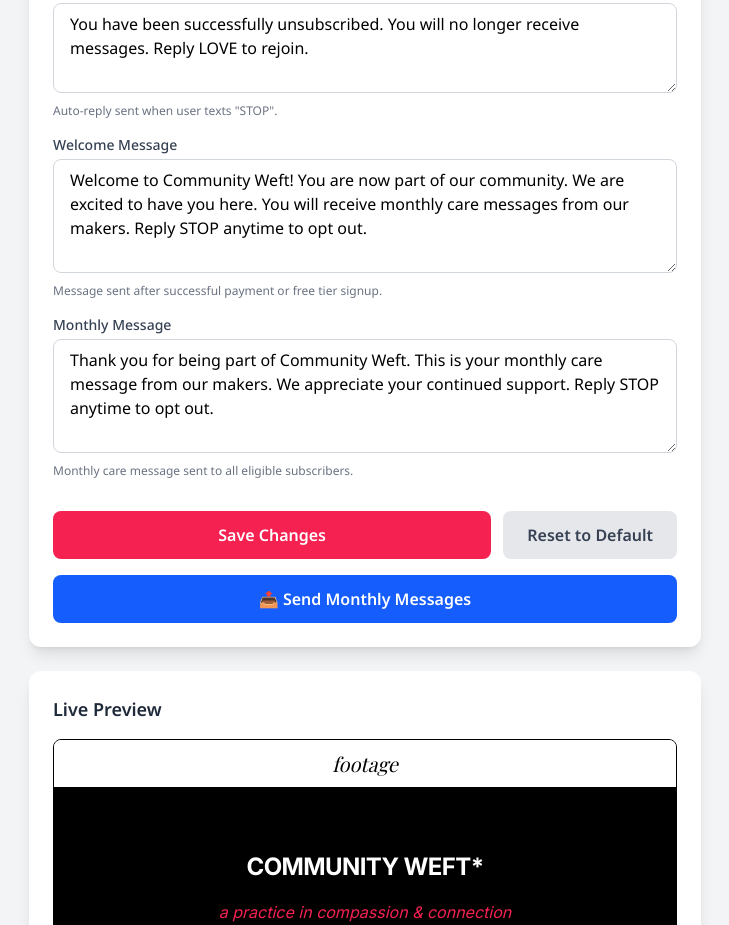
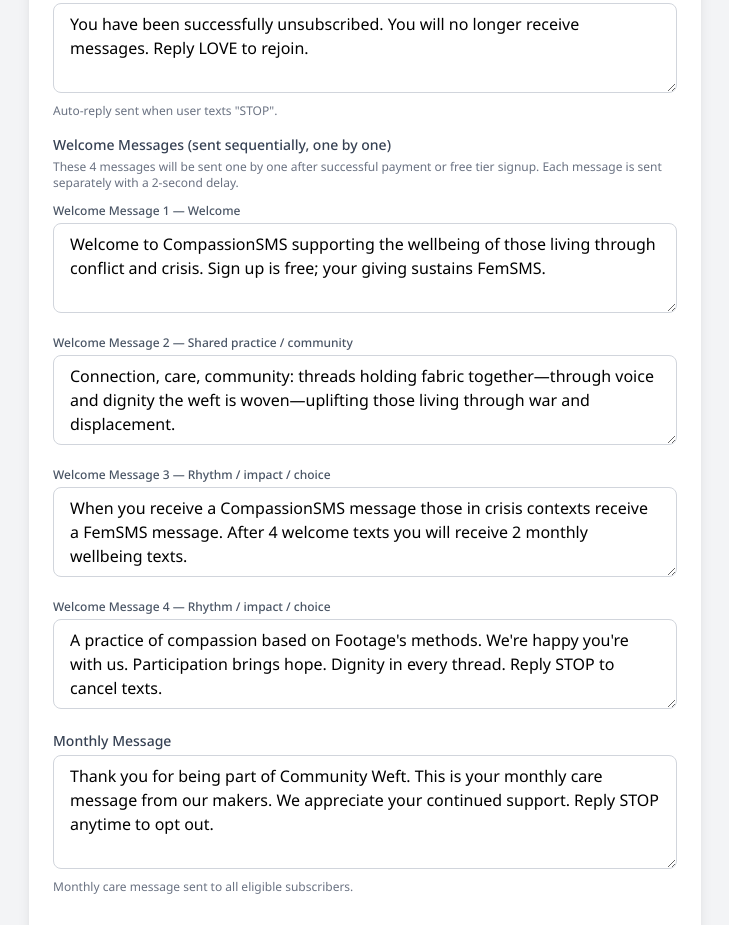
Before and after one commit to Salmanagha9692/SMS-Auto, a Next.js app: page /admin in a window 1280 px wide. Shown: the part 1024-1949 px from the top of the page, without its empty margins (275-1004 px from the left). Built offline with nearby package versions, Linux system fonts and the light colour scheme; no server answers.

Commit message:
Support 4-part welcome message sequence

```diff
--- a/app/admin/page.tsx
+++ b/app/admin/page.tsx
@@ -303,18 +303,65 @@
 
               <div>
                 <label className="block text-sm font-medium text-gray-700 mb-1">
-                  Welcome Message
+                  Welcome Messages (sent sequentially, one by one)
                 </label>
-                <textarea
-                  value={content.messages.welcomeMessage}
-                  onChange={(e) => updateMessage("welcomeMessage", e.target.value)}
-                  placeholder="Welcome to Community Weft! You are now part of our community. We are excited to have you here. You will receive monthly care messages from our makers. Reply STOP anytime to opt out."
-                  rows={4}
-                  className="w-full px-4 py-2 border border-gray-300 rounded-lg focus:ring-2 focus:ring-[#f52151] focus:border-transparent"
-                />
-                <p className="mt-1 text-xs text-gray-500">
-                  Message sent after successful payment or free tier signup.
+                <p className="mb-3 text-xs text-gray-500">
+                  These 4 messages will be sent one by one after successful payment or free tier signup. Each message is sent separately with a 2-second delay.
                 </p>
+
+                <div className="space-y-4">
+                  <div>
+                    <label className="block text-xs font-medium text-gray-600 mb-1">
+                      Welcome Message 1 — Welcome
+                    </label>
+                    <textarea
+                      value={content.messages.welcomeMessage1}
+                      onChange={(e) => updateMessage("welcomeMessage1", e.target.value)}
+                      placeholder="Welcome to CompassionSMS supporting the wellbeing of those living through conflict and crisis. Sign up is free; your giving sustains FemSMS."
+                      rows={3}
+                      className="w-full px-4 py-2 border border-gray-300 rounded-lg focus:ring-2 focus:ring-[#f52151] focus:border-transparent"
+                    />
+                  </div>
+
+                  <div>
+                    <label className="block text-xs font-medium text-gray-600 mb-1">
+                      Welcome Message 2 — Shared practice / community
+                    </label>
+                    <textarea
+                      value={content.messages.welcomeMessage2}
+                      onChange={(e) => updateMessage("welcomeMessage2", e.target.value)}
+                      placeholder="Connection, care, community: threads holding fabric together—through voice and dignity the weft is woven—uplifting those living through war and displacement."
+                      rows={3}
+                      className="w-full px-4 py-2 border border-gray-300 rounded-lg focus:ring-2 focus:ring-[#f52151] focus:border-transparent"
+                    />
+                  </div>
+
+                  <div>
+                    <label className="block text-xs font-medium text-gray-600 mb-1">
+                      Welcome Message 3 — Rhythm / impact / choice
+                    </label>
+                    <textarea
+                      value={content.messages.welcomeMessage3}
+                      onChange={(e) => updateMessage("welcomeMessage3", e.target.value)}
+                      placeholder="When you receive a CompassionSMS message those in crisis contexts receive a FemSMS message. After 4 welcome texts you will receive 2 monthly wellbeing texts."
+                      rows={3}
+                      className="w-full px-4 py-2 border border-gray-300 rounded-lg focus:ring-2 focus:ring-[#f52151] focus:border-transparent"
+                    />
+                  </div>
+
+                  <div>
+                    <label className="block text-xs font-medium text-gray-600 mb-1">
+                      Welcome Message 4 — Rhythm / impact / choice
+                    </label>
+                    <textarea
+                      value={content.messages.welcomeMessage4}
+                      onChange={(e) => updateMessage("welcomeMessage4", e.target.value)}
+                      placeholder="A practice of compassion based on Footage's methods. We're happy you're with us. Participation brings hope. Dignity in every thread. Reply STOP to cancel texts."
+                      rows={3}
+                      className="w-full px-4 py-2 border border-gray-300 rounded-lg focus:ring-2 focus:ring-[#f52151] focus:border-transparent"
+                    />
+                  </div>
+                </div>
               </div>
 
               <div>
--- a/app/api/airtable/content/route.ts
+++ b/app/api/airtable/content/route.ts
@@ -44,7 +44,7 @@
 
     // Validate messages structure if provided
     if (messages) {
-      const requiredFields = ['loveReply', 'unsubReply', 'stopReply', 'welcomeMessage', 'monthlyMessage'];
+      const requiredFields = ['loveReply', 'unsubReply', 'stopReply', 'welcomeMessage1', 'welcomeMessage2', 'welcomeMessage3', 'welcomeMessage4', 'monthlyMessage'];
       for (const field of requiredFields) {
         if (typeof messages[field] !== 'string') {
           return NextResponse.json({
@@ -75,7 +75,10 @@
         loveReply: messages.loveReply,
         unsubReply: messages.unsubReply,
         stopReply: messages.stopReply,
-        welcomeMessage: messages.welcomeMessage,
+        welcomeMessage1: messages.welcomeMessage1,
+        welcomeMessage2: messages.welcomeMessage2,
+        welcomeMessage3: messages.welcomeMessage3,
+        welcomeMessage4: messages.welcomeMessage4,
         monthlyMessage: messages.monthlyMessage
       };
     }
--- a/app/api/stripe/create-checkout-session/route.ts
+++ b/app/api/stripe/create-checkout-session/route.ts
@@ -1,7 +1,7 @@
 import { NextRequest, NextResponse } from 'next/server';
 import { createCheckoutSession } from '@/app/lib/stripe';
 import * as airtableService from '@/app/lib/airtable';
-import { sendSMS, sendSMSDirect } from '@/app/lib/bird';
+import { sendSMS, sendSMSDirect, sendSMSSequence } from '@/app/lib/bird';
 
 /**
  * Get the base URL, checking for ngrok or forwarded host headers
@@ -82,26 +82,28 @@
           status: 'completed',
         });
 
-        // Send welcome message for free tier
+        // Send welcome message sequence for free tier
         if (phoneNumber) {
           try {
-            // Get message template from Airtable
+            // Get message templates from Airtable
             const messages = await airtableService.getMessageTemplates();
-            const welcomeMessage = messages.welcomeMessage;
-            console.log(`📱 Sending welcome message to ${phoneNumber} (free tier)`);
-            // Use direct method as primary (matches curl format)
-            await sendSMSDirect(phoneNumber, welcomeMessage);
-            console.log('✅ Welcome message sent successfully');
+            const welcomeMessages = [
+              messages.welcomeMessage1,
+              messages.welcomeMessage2,
+              messages.welcomeMessage3,
+              messages.welcomeMessage4
+            ].filter(msg => msg && msg.trim()); // Filter out empty messages
+
+            if (welcomeMessages.length > 0) {
+              console.log(`📱 Sending ${welcomeMessages.length} welcome messages sequentially to ${phoneNumber} (free tier)`);
+              const results = await sendSMSSequence(phoneNumber, welcomeMessages, 2000); // 2 second delay between messages
+              const successCount = results.filter(r => r.success).length;
+              console.log(`✅ Welcome message sequence completed: ${successCount}/${welcomeMessages.length} sent successfully`);
+            } else {
+              console.log('⚠️  No welcome messages found in templates');
+            }
           } catch (smsError: any) {
-            console.error('⚠️  Failed to send welcome message:', smsError.message);
-            // Try alternative method
-            try {
-              const messages = await airtableService.getMessageTemplates();
-              await sendSMS(phoneNumber, messages.welcomeMessage);
-              console.log('✅ Welcome message sent successfully (alternative method)');
-            } catch (retryError: any) {
-              console.error('❌ Failed to send welcome message (both methods):', retryError.message);
-            }
+            console.error('⚠️  Failed to send welcome message sequence:', smsError.message);
           }
         }
 
--- a/app/api/stripe/webhook/route.ts
+++ b/app/api/stripe/webhook/route.ts
@@ -1,7 +1,7 @@
 import { NextRequest, NextResponse } from 'next/server';
 import { verifyWebhookSignature } from '@/app/lib/stripe';
 import * as airtableService from '@/app/lib/airtable';
-import { sendSMS, sendSMSDirect } from '@/app/lib/bird';
+import { sendSMS, sendSMSDirect, sendSMSSequence } from '@/app/lib/bird';
 import Stripe from 'stripe';
 
 /**
@@ -165,33 +165,32 @@
 
     console.log('✅ Payment record saved to Airtable');
 
-    // Send welcome message if phone number is available
+    // Send welcome message sequence if phone number is available
     if (phoneNumber) {
       try {
-        // Get message template from Airtable
+        // Get message templates from Airtable
         const messages = await airtableService.getMessageTemplates();
-        const welcomeMessage = messages.welcomeMessage;
+        const welcomeMessages = [
+          messages.welcomeMessage1,
+          messages.welcomeMessage2,
+          messages.welcomeMessage3,
+          messages.welcomeMessage4
+        ].filter(msg => msg && msg.trim()); // Filter out empty messages
 
-        console.log(`📱 Sending welcome message to ${phoneNumber}`);
-        // Use direct method as primary (matches curl format)
-        await sendSMSDirect(phoneNumber, welcomeMessage);
-        console.log('✅ Welcome message sent successfully');
+        if (welcomeMessages.length > 0) {
+          console.log(`📱 Sending ${welcomeMessages.length} welcome messages sequentially to ${phoneNumber}`);
+          const results = await sendSMSSequence(phoneNumber, welcomeMessages, 2000); // 2 second delay between messages
+          const successCount = results.filter(r => r.success).length;
+          console.log(`✅ Welcome message sequence completed: ${successCount}/${welcomeMessages.length} sent successfully`);
+        } else {
+          console.log('⚠️  No welcome messages found in templates');
+        }
       } catch (smsError: any) {
         // Log error but don't fail the webhook - payment is already processed
-        console.error('⚠️  Failed to send welcome message:', smsError.message);
-
-        // Try alternative conversation method
-        try {
-          console.log('🔄 Trying alternative SMS sending method...');
-          const messages = await airtableService.getMessageTemplates();
-          await sendSMS(phoneNumber, messages.welcomeMessage);
-          console.log('✅ Welcome message sent successfully (alternative method)');
-        } catch (retryError: any) {
-          console.error('❌ Failed to send welcome message (both methods):', retryError.message);
-        }
+        console.error('⚠️  Failed to send welcome message sequence:', smsError.message);
       }
     } else {
-      console.log('⚠️  No phone number available, skipping welcome message');
+      console.log('⚠️  No phone number available, skipping welcome messages');
     }
 
   } catch (error) {
--- a/app/lib/airtable.ts
+++ b/app/lib/airtable.ts
@@ -290,7 +290,7 @@
  * Returns content with the new structure:
  * - hero: { title: string, subtitle: string } (no highlights)
  * - header: { logoUrl: string, logoAlt: string }
- * - messages: { loveReply, unsubReply, stopReply, welcomeMessage, monthlyMessage }
+ * - messages: { loveReply, unsubReply, stopReply, welcomeMessage1, welcomeMessage2, welcomeMessage3, welcomeMessage4, monthlyMessage }
  */
 export async function getContent() {
   try {
@@ -350,11 +350,24 @@
       loveReply: "Thanks for joining The Weft! Click here: {link}",
       unsubReply: "You have been successfully unsubscribed. You are now free tier user. Thank you for being part of The Weft!",
       stopReply: "You have been successfully unsubscribed. You will no longer receive messages. Reply LOVE to rejoin.",
-      welcomeMessage: "Welcome to Community Weft! You are now part of our community. We are excited to have you here. You will receive monthly care messages from our makers. Reply STOP anytime to opt out.",
+      welcomeMessage1: "Welcome to CompassionSMS supporting the wellbeing of those living through conflict and crisis. Sign up is free; your giving sustains FemSMS.",
+      welcomeMessage2: "Connection, care, community: threads holding fabric together—through voice and dignity the weft is woven—uplifting those living through war and displacement.",
+      welcomeMessage3: "When you receive a CompassionSMS message those in crisis contexts receive a FemSMS message. After 4 welcome texts you will receive 2 monthly wellbeing texts.",
+      welcomeMessage4: "A practice of compassion based on Footage's methods. We're happy you're with us. Participation brings hope. Dignity in every thread. Reply STOP to cancel texts.",
       monthlyMessage: "Thank you for being part of Community Weft. This is your monthly care message from our makers. We appreciate your continued support. Reply STOP anytime to opt out.",
     };
 
-    return content.messages || defaultMessages;
+    // Merge Airtable messages with defaults (Airtable takes priority, defaults fill missing fields)
+    const airtableMessages = content.messages || {};
+    return {
+      ...defaultMessages,
+      ...airtableMessages,
+      // Ensure all welcome messages exist (use defaults if missing from Airtable)
+      welcomeMessage1: airtableMessages.welcomeMessage1 || defaultMessages.welcomeMessage1,
+      welcomeMessage2: airtableMessages.welcomeMessage2 || defaultMessages.welcomeMessage2,
+      welcomeMessage3: airtableMessages.welcomeMessage3 || defaultMessages.welcomeMessage3,
+      welcomeMessage4: airtableMessages.welcomeMessage4 || defaultMessages.welcomeMessage4,
+    };
   } catch (error) {
     console.error('Error getting message templates:', error);
     // Return defaults on error
@@ -362,7 +375,10 @@
       loveReply: "Thanks for joining The Weft! Click here: {link}",
       unsubReply: "You have been successfully unsubscribed. You are now free tier user. Thank you for being part of The Weft!",
       stopReply: "You have been successfully unsubscribed. You will no longer receive messages. Reply LOVE to rejoin.",
-      welcomeMessage: "Welcome to Community Weft! You are now part of our community. We are excited to have you here. You will receive monthly care messages from our makers. Reply STOP anytime to opt out.",
+      welcomeMessage1: "Welcome to CompassionSMS supporting the wellbeing of those living through conflict and crisis. Sign up is free; your giving sustains FemSMS.",
+      welcomeMessage2: "Connection, care, community: threads holding fabric together—through voice and dignity the weft is woven—uplifting those living through war and displacement.",
+      welcomeMessage3: "When you receive a CompassionSMS message those in crisis contexts receive a FemSMS message. After 4 welcome texts you will receive 2 monthly wellbeing texts.",
+      welcomeMessage4: "A practice of compassion based on Footage's methods. We're happy you're with us. Participation brings hope. Dignity in every thread. Reply STOP to cancel texts.",
       monthlyMessage: "Thank you for being part of Community Weft. This is your monthly care message from our makers. We appreciate your continued support. Reply STOP anytime to opt out.",
     };
   }
--- a/app/lib/bird.ts
+++ b/app/lib/bird.ts
@@ -260,3 +260,50 @@
     throw error;
   }
 }
+
+/**
+ * Send multiple SMS messages sequentially with delays
+ * Sends messages one by one with a delay between each
+ * @param phoneNumber - Recipient phone number (E.164 format)
+ * @param messages - Array of message strings to send
+ * @param delayMs - Delay between messages in milliseconds (default: 2000ms = 2 seconds)
+ * @returns Promise with array of results
+ */
+export async function sendSMSSequence(
+  phoneNumber: string,
+  messages: string[],
+  delayMs: number = 2000
+): Promise<any[]> {
+  const results: any[] = [];
+
+  for (let i = 0; i < messages.length; i++) {
+    try {
+      console.log(`📤 Sending welcome message ${i + 1}/${messages.length} to ${phoneNumber}`);
+
+      // Try direct method first (more reliable)
+      try {
+        const result = await sendSMSDirect(phoneNumber, messages[i]);
+        results.push({ success: true, messageIndex: i + 1, result });
+        console.log(`✅ Welcome message ${i + 1}/${messages.length} sent successfully`);
+      } catch (directError: any) {
+        // Fallback to conversation method
+        console.log(`⚠️  Direct method failed, trying conversation method for message ${i + 1}...`);
+        const result = await sendSMS(phoneNumber, messages[i]);
+        results.push({ success: true, messageIndex: i + 1, result });
+        console.log(`✅ Welcome message ${i + 1}/${messages.length} sent successfully (conversation method)`);
+      }
+
+      // Wait before sending next message (except for the last one)
+      if (i < messages.length - 1) {
+        console.log(`⏳ Waiting ${delayMs}ms before sending next message...`);
+        await new Promise(resolve => setTimeout(resolve, delayMs));
+      }
+    } catch (error: any) {
+      console.error(`❌ Failed to send welcome message ${i + 1}/${messages.length}:`, error.message);
+      results.push({ success: false, messageIndex: i + 1, error: error.message });
+      // Continue with next message even if one fails
+    }
+  }
+
+  return results;
+}
--- a/app/lib/content.ts
+++ b/app/lib/content.ts
@@ -18,7 +18,10 @@
   loveReply: string; // Reply message for LOVE keyword
   unsubReply: string; // Reply message for UNSUB keyword
   stopReply: string; // Reply message for STOP keyword
-  welcomeMessage: string; // Welcome message sent after payment
+  welcomeMessage1: string; // Welcome message 1 — Welcome
+  welcomeMessage2: string; // Welcome message 2 — Shared practice / community
+  welcomeMessage3: string; // Welcome message 3 — Rhythm / impact / choice
+  welcomeMessage4: string; // Welcome message 4 — Rhythm / impact / choice
   monthlyMessage: string; // Monthly care message
 }
 
@@ -47,7 +50,10 @@
     loveReply: "Thanks for joining The Weft! Click here: {link}",
     unsubReply: "You have been successfully unsubscribed. You are now free tier user. Thank you for being part of The Weft!",
     stopReply: "You have been successfully unsubscribed. You will no longer receive messages. Reply LOVE to rejoin.",
-    welcomeMessage: "Welcome to Community Weft! You are now part of our community. We are excited to have you here. You will receive monthly care messages from our makers. Reply STOP anytime to opt out.",
+    welcomeMessage1: "Welcome to CompassionSMS supporting the wellbeing of those living through conflict and crisis. Sign up is free; your giving sustains FemSMS.",
+    welcomeMessage2: "Connection, care, community: threads holding fabric together—through voice and dignity the weft is woven—uplifting those living through war and displacement.",
+    welcomeMessage3: "When you receive a CompassionSMS message those in crisis contexts receive a FemSMS message. After 4 welcome texts you will receive 2 monthly wellbeing texts.",
+    welcomeMessage4: "A practice of compassion based on Footage's methods. We're happy you're with us. Participation brings hope. Dignity in every thread. Reply STOP to cancel texts.",
     monthlyMessage: "Thank you for being part of Community Weft. This is your monthly care message from our makers. We appreciate your continued support. Reply STOP anytime to opt out.",
   },
 };
@@ -88,7 +94,10 @@
           loveReply: result.data.messages?.loveReply || defaultContent.messages.loveReply,
           unsubReply: result.data.messages?.unsubReply || defaultContent.messages.unsubReply,
           stopReply: result.data.messages?.stopReply || defaultContent.messages.stopReply,
-          welcomeMessage: result.data.messages?.welcomeMessage || defaultContent.messages.welcomeMessage,
+          welcomeMessage1: result.data.messages?.welcomeMessage1 || defaultContent.messages.welcomeMessage1,
+          welcomeMessage2: result.data.messages?.welcomeMessage2 || defaultContent.messages.welcomeMessage2,
+          welcomeMessage3: result.data.messages?.welcomeMessage3 || defaultContent.messages.welcomeMessage3,
+          welcomeMessage4: result.data.messages?.welcomeMessage4 || defaultContent.messages.welcomeMessage4,
           monthlyMessage: result.data.messages?.monthlyMessage || defaultContent.messages.monthlyMessage,
         },
       };
```
